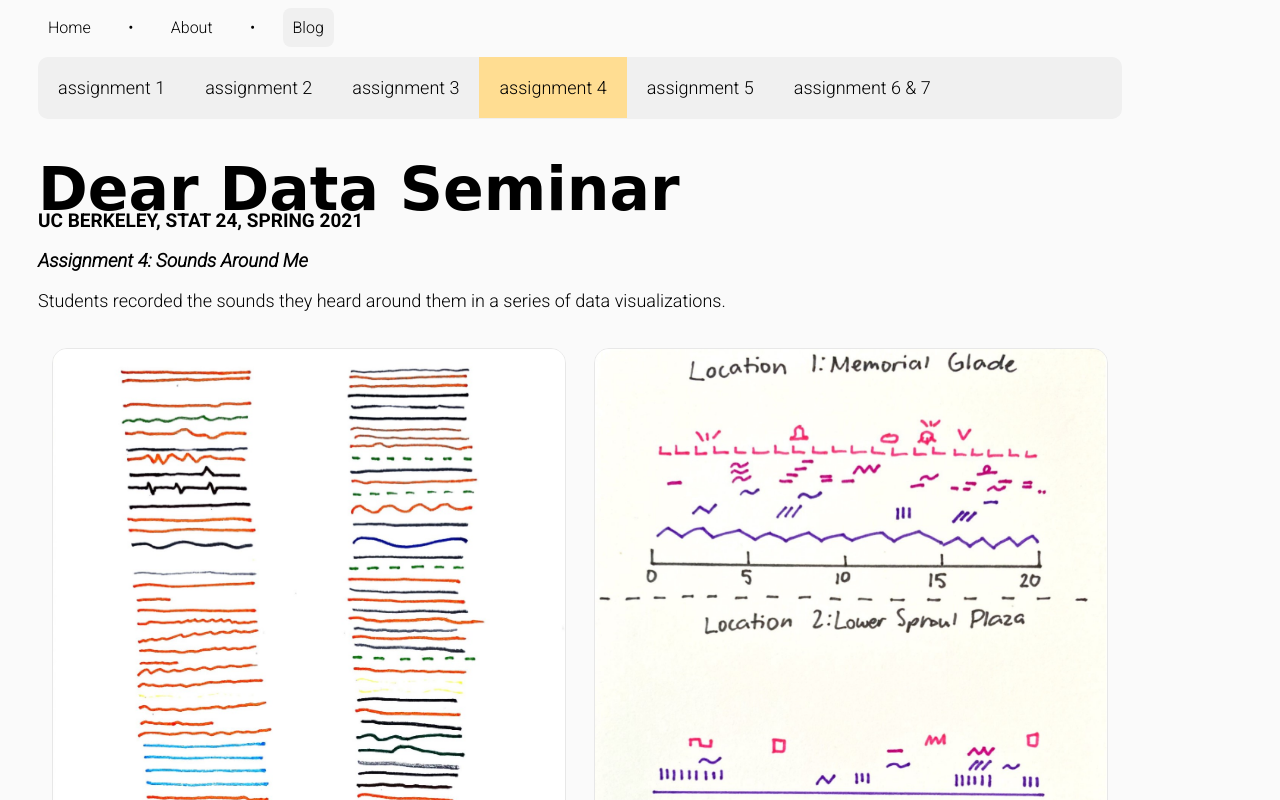
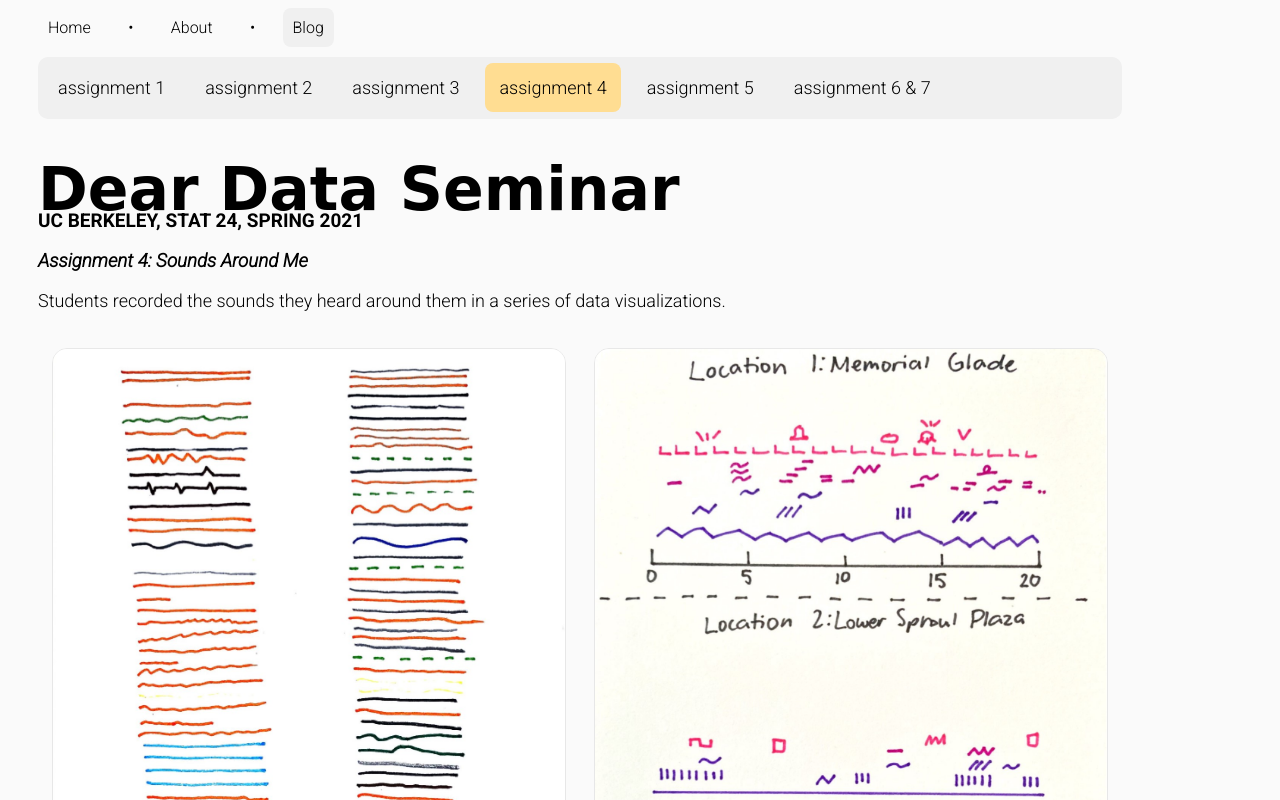
Before and after one commit to deardata-sp21/assignment4, a plain HTML site: page index.html in a window 1280 px wide. Both pictures are taken after a click on the element "Blog". Shown: the top 800 px of the page. Drawn offline with nearby package versions, Linux system fonts and the light colour scheme; files that its build step writes are made by us from their sources; a web font is replaced by a local one.

Commit message:
index update

```diff
--- a/index.html
+++ b/index.html
@@ -21,7 +21,7 @@
                 <a href="https://deardata-sp21.github.io/assignment1"><p class="assign">assignment 1</p></a>
                 <a href="https://deardata-sp21.github.io/assignment2"><p class="assign">assignment 2</p></a>
                 <a href="https://deardata-sp21.github.io/assignment3"><p class="assign">assignment 3</p></a>
-                <a href="https://deardata-sp21.github.io/assignment4" id="curr"><p class="assign">assignment 4</p></a>
+                <a href="https://deardata-sp21.github.io/assignment4"><p class="assign" id="curr">assignment 4</p></a>
                 <a href="https://deardata-sp21.github.io/assignment5"><p class="assign">assignment 5</p></a>
                 <a href="https://deardata-sp21.github.io/assignment6_7"><p class="assign">assignment 6 & 7</p></a>
             </div>
```
